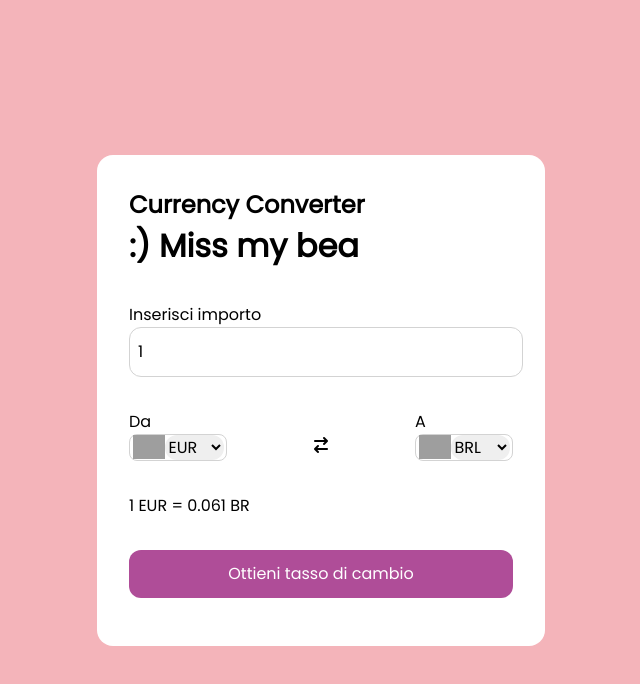
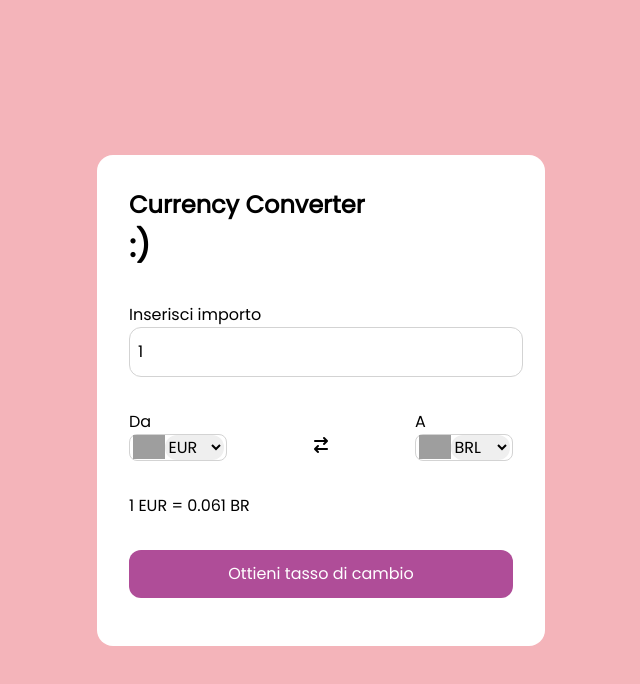
Before and after one commit to noraelkandoudi/Cambio-Valuta, a plain HTML site: page index.html in a window 1280 px wide. Shown: the whole page, without its empty margins (319-959 px from the left). Drawn offline with Linux system fonts and the light colour scheme; no server answers; grey boxes are pictures that could not be loaded.

Commit message:
index.html

```diff
--- a/index.html
+++ b/index.html
@@ -20,7 +20,8 @@
         <!-- Titolo della pagina -->
         <h2>Currency Converter</h2>
         <!-- Messaggio personale :) -->
-        <h1> :) Miss my bea </h1>
+        <h1> :) </h1>
+
         <!-- Form per la conversione delle valute -->
         <form action="">
             <!-- Sezione per l'inserimento dell'importo -->
```
